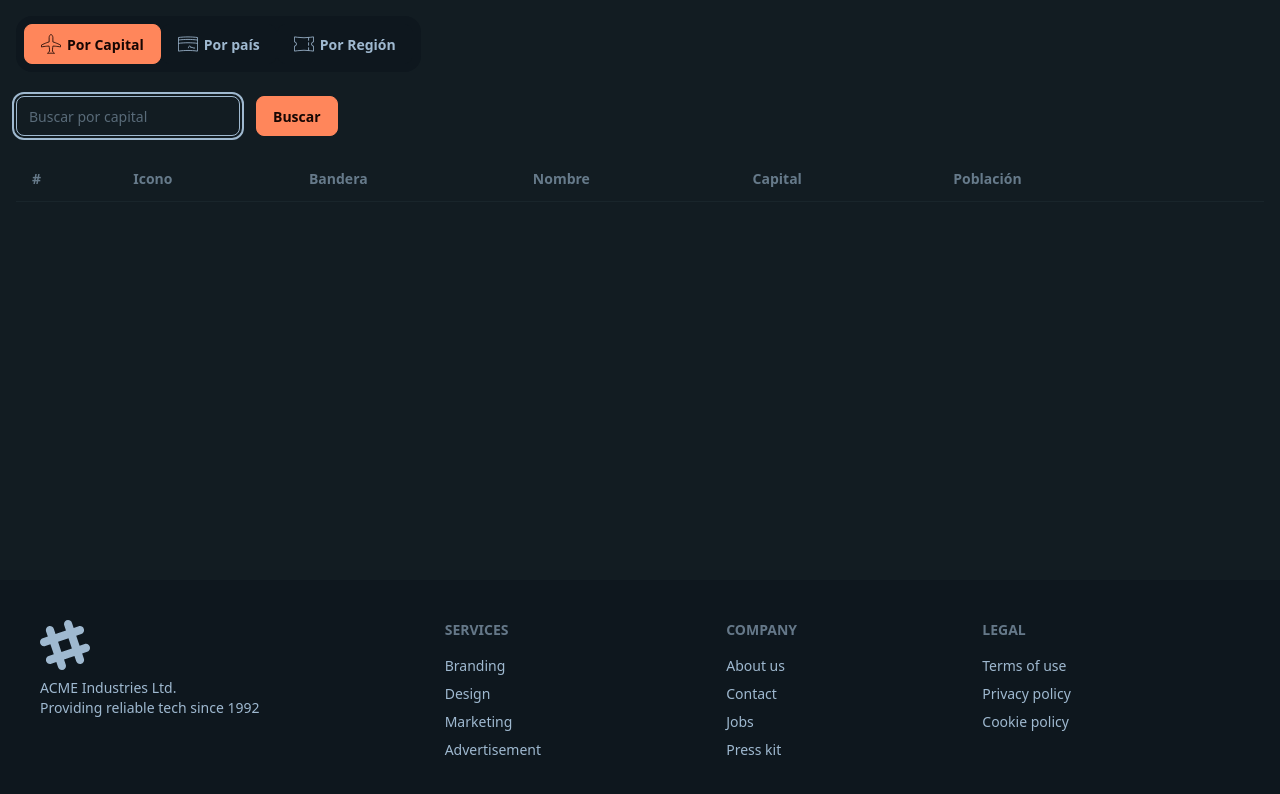
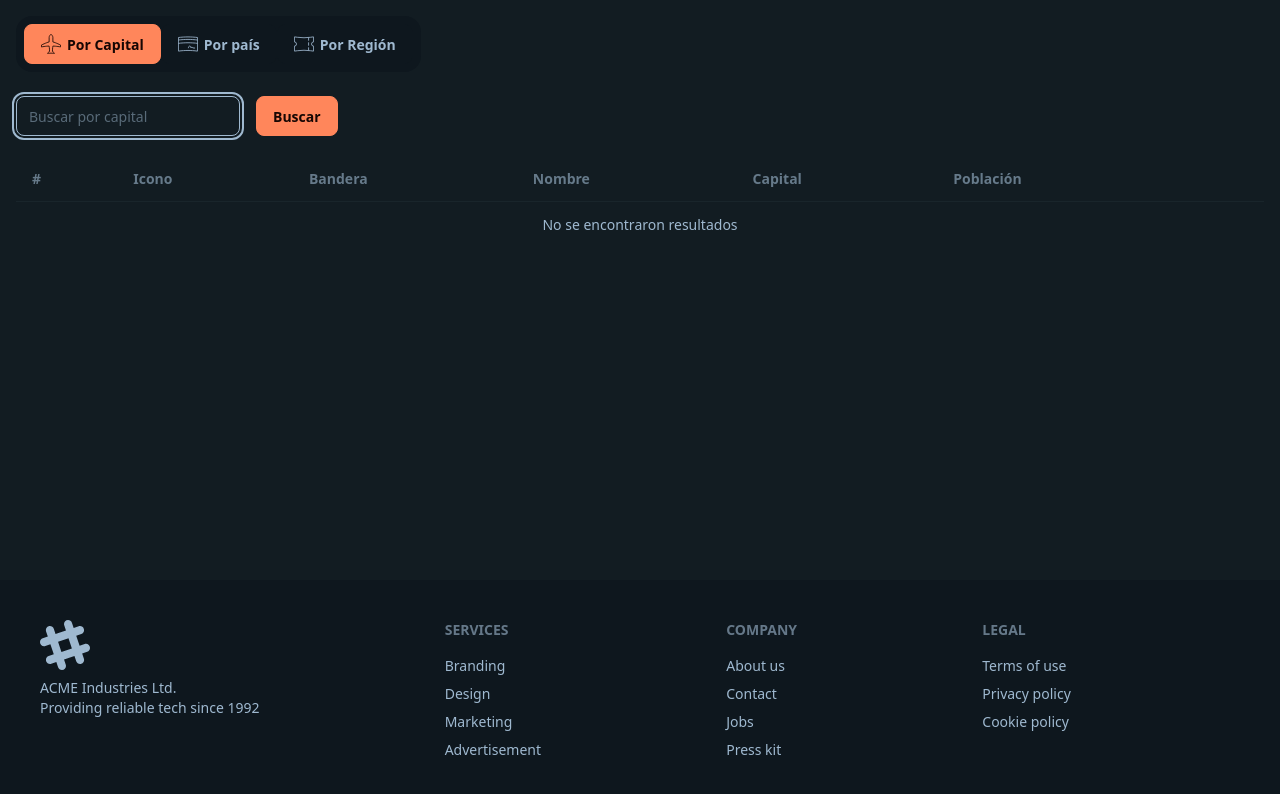
Before and after one commit to juanignacioalonso/country-app, an Angular app: page /country/by-capital in a window 1280 px wide. Shown: the top 794 px of the page. Built offline with nearby package versions, Linux system fonts and the light colour scheme.

Commit message:
Mostrar diferentes estados al usuario

```diff
--- a/src/app/country/components/country-list/country-list.component.html
+++ b/src/app/country/components/country-list/country-list.component.html
@@ -35,6 +35,34 @@
 
         }
 
+        @if (errorMessage()){
+          <tr>
+            <td colspan="8" class="text-center">
+              {{ errorMessage() }}
+            </td>
+          </tr>
+        }
+
+        <!-- -->
+
+        @if(countries().length == 0 && !isLoading()){
+          <tr>
+            <td colspan="8" class="text-center">
+              No se encontraron resultados
+            </td>
+          </tr>
+        }
+
+        <!-- -->
+
+        @if (isLoading()){
+          <tr>
+            <td colspan="8" class="text-center">
+              Buscando países
+            </td>
+          </tr>
+        }
+
       </tbody>
   </table>
 </section>
--- a/src/app/country/components/country-list/country-list.component.ts
+++ b/src/app/country/components/country-list/country-list.component.ts
@@ -9,7 +9,10 @@ import { RouterLink } from "@angular/router";
   templateUrl: './country-list.component.html',
 })
 export class CountryListComponent {
+  countries = input.required<Country[]>();
 
-countries = input.required<Country[]>()
+  errorMessage = input<string | unknown | null>();
+  isLoading = input<boolean>(false);
+  isEmpy = input<boolean>(false);
 
 }
--- a/src/app/country/pages/by-capital-page/by-capital-page.component.html
+++ b/src/app/country/pages/by-capital-page/by-capital-page.component.html
@@ -1,14 +1,15 @@
 <!--coutry-search-imput-->
 
-<coutry-search-input placeholder="Buscar por capital"
+<coutry-search-input
+  placeholder="Buscar por capital"
   (value)="query.set($event)"
 />
 
 <!--coutry-list-->
 
-
-@if (countryResource.error() ) {
-  <h3>{{ countryResource.error()}}</h3>
-}@if(countryResource.hasValue()) {
-  <country-list [countries]="countryResource.value()!"/>
-}
+<country-list
+  [countries]="countryResource.value() ?? []"
+  [errorMessage]="countryResource.error()"
+  [isEmpy]="countryResource.value()?.length == 0"
+  [isLoading]="countryResource.isLoading()"
+/>
--- a/src/app/country/pages/by-country-page/by-country-page.component.html
+++ b/src/app/country/pages/by-country-page/by-country-page.component.html
@@ -5,8 +5,10 @@
 placeholder="Buscar por país"/>
 
 <!--coutry-list-->
-@if (countryResource.error()){
-  <h3>{{countryResource.error()}}</h3>
-} @if(countryResource.hasValue()){
-  <country-list [countries]="countryResource.value()!"/>
-}
+
+<country-list
+  [countries]="countryResource.value() ?? []"
+  [errorMessage]="countryResource.error()"
+  [isEmpy]="countryResource.value()?.length == 0"
+  [isLoading]="countryResource.isLoading()"
+/>
--- a/src/app/country/services/country.service.ts
+++ b/src/app/country/services/country.service.ts
@@ -1,7 +1,7 @@
 import { HttpClient } from '@angular/common/http';
 import { inject, Injectable } from '@angular/core';
 import { RESTCountry } from '../interfaces/rest-countries.interface';
-import { map, Observable, catchError, throwError } from 'rxjs';
+import { map, Observable, catchError, throwError, delay } from 'rxjs';
 import type { Country } from '../interfaces/country.interface';
 import { CountryMapper } from '../mapper/country.mapper';
 
@@ -38,6 +38,7 @@ export class CountryService {
 
     return this.http.get<RESTCountry[]>(url).pipe(
         map( (resp) => CountryMapper.mapRestCountryArrayToCountryArray(resp)),
+        delay(2000),
         catchError(error =>{
           console.log('Error fetching',error);
 
```
